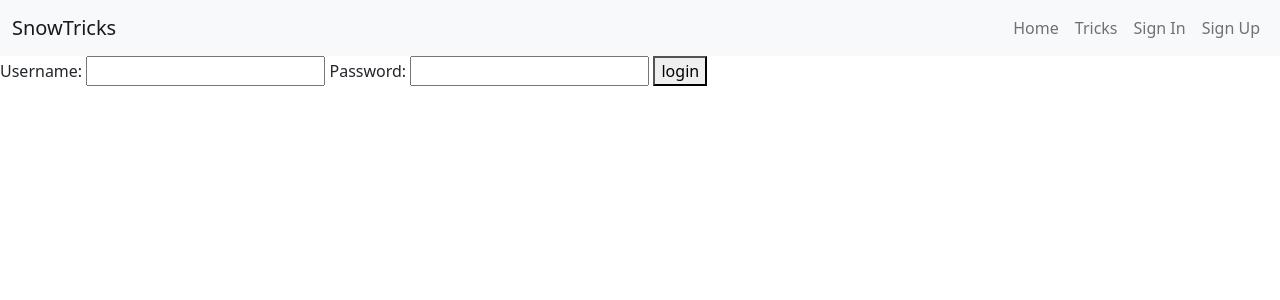
After one commit to jonatanocr/p6_snowtricks, a Symfony app: template templates/login/index.html.twig in a window 1280 px wide. The commit adds this page. Shown: the top 300 px of the page. Run offline with Twig, Linux system fonts and the light colour scheme; the template is opened without the code that fills it, so the values that code supplies are empty; some libraries are stand-ins or nearby versions.

Commit message:
add login feature

```diff
--- a/templates/base.html.twig
+++ b/templates/base.html.twig
@@ -31,7 +31,7 @@
                             <a class="nav-link" href="#">Tricks</a>
                         </li>
                         <li class="nav-item">
-                            <a class="nav-link" href="#">Sign In</a>
+                            <a class="nav-link" href="/login">Sign In</a>
                         </li>
                         <li class="nav-item">
                             <a class="nav-link" href="/register">Sign Up</a>
--- /dev/null
+++ b/templates/login/index.html.twig
@@ -0,0 +1,24 @@
+{% extends 'base.html.twig' %}
+
+{% block title %}Hello LoginController!{% endblock %}
+
+{% block body %}
+
+    {% if error %}
+        <div>{{ error.messageKey|trans(error.messageData, 'security') }}</div>
+    {% endif %}
+
+    <form action="{{ path('login') }}" method="post">
+        <label for="username">Username:</label>
+        <input type="text" id="username" name="_username" value="{{ last_username }}"/>
+
+        <label for="password">Password:</label>
+        <input type="password" id="password" name="_password"/>
+
+        {# If you want to control the URL the user is redirected to on success
+        <input type="hidden" name="_target_path" value="/account"/> #}
+
+        <button type="submit">login</button>
+    </form>
+
+{% endblock %}
```
Also changed, not shown: src/Controller/LoginController.php (added, +23 -0 lines), 1 other file.
